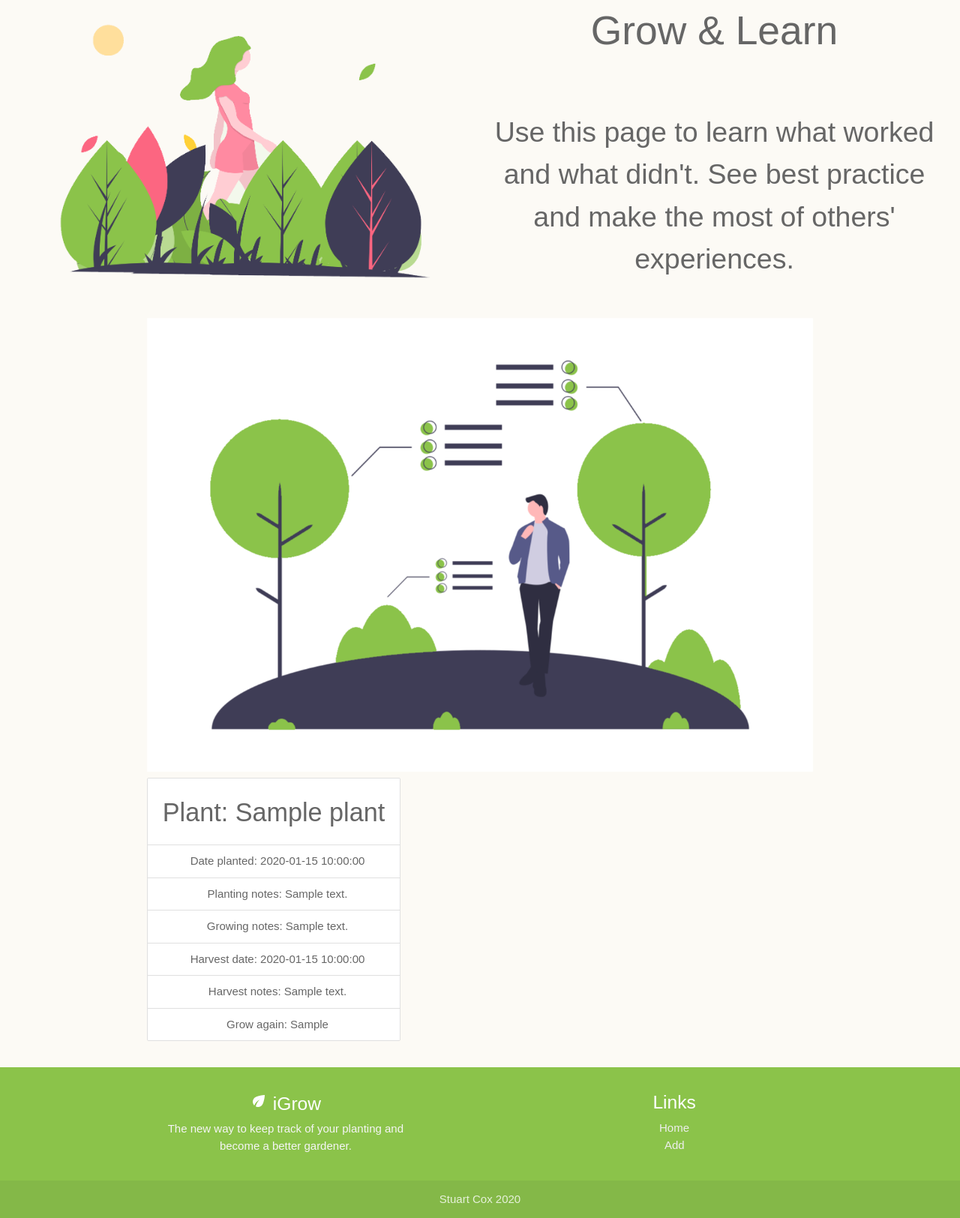
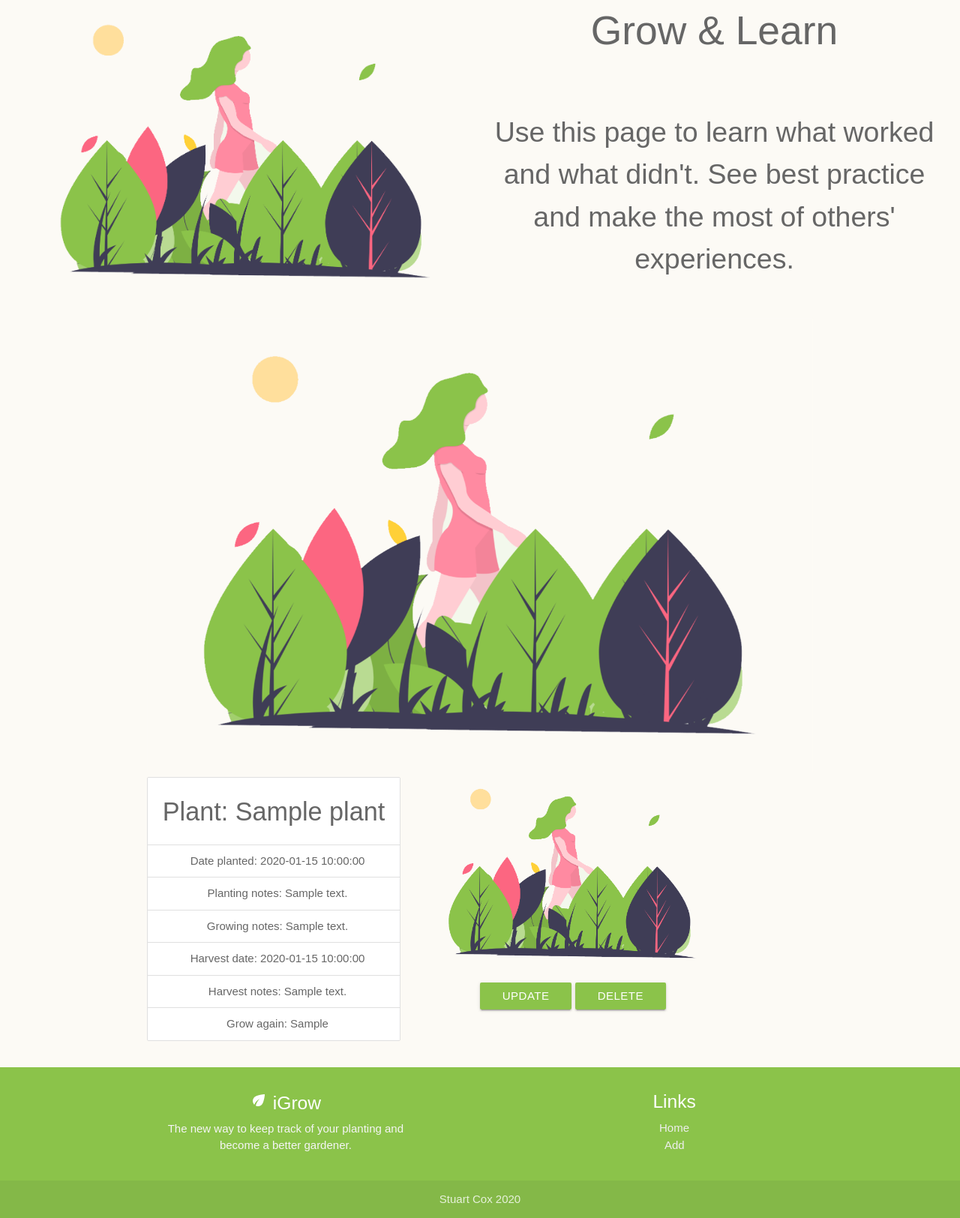
Before and after one commit to StuartCox3107/iGrow, a Flask app: template templates/read.html in a window 1280 px wide. Shown: the part 95-1719 px from the top of the page at 75% size. Run offline with Flask 2, Linux system fonts and the light colour scheme; the template is opened without the code that fills it: most values are stand-ins (such as "Sample title", 1, 10 or a date in 2020); some libraries are stand-ins or nearby versions; some web fonts are replaced.

Commit message:
read page functionality now working with holder images to test

```diff
--- a/static/css/style.css
+++ b/static/css/style.css
@@ -57,6 +57,10 @@ a {
     padding-top: 30px;
 }
 
+#finalplantimage {
+    padding-left: 30px;
+}
+
 #readtext {
     font-size: 2.5rem;
 }
--- a/templates/read.html
+++ b/templates/read.html
@@ -1,5 +1,4 @@
-{% extends 'base.html' %}
-{% block content %}
+{% extends 'base.html' %} {% block content %}
 
 <div class="container-fluid">
   <div class="row">
@@ -14,17 +13,21 @@
       <h2>Grow & Learn</h2>
       <br />
       <p>
-        Use this page to learn what worked and what didn't. See best
-        practice and make the most of others' experiences.
+        Use this page to learn what worked and what didn't. See best practice
+        and make the most of others' experiences.
       </p>
     </div>
   </div>
 </div>
 
-
 <div class="container">
   <div class="row">
-<img class="materialboxed" width="250" src="static/images/p1card1.png" alt="image of seed pack">
+    <img
+      class="materialboxed"
+      width="150"
+      src="{{url_for('static', filename='/images/' + 'readimage.png')}}"
+      alt="image of seed pack"
+    />
     <ul class="collection with-header">
       <li class="collection-header"><h4>Plant: {{plant.plant_name}}</h4></li>
       <li class="collection-item">Date planted: {{plant.date_planted}}</li>
@@ -34,8 +37,24 @@
       <li class="collection-item">Harvest notes: {{plant.plant_notes}}</li>
       <li class="collection-item">Grow again: {{plant.grow_again}}</li>
     </ul>
+    <div class="col-sm-12 col-md-6 float-left" id="finalplantimage">
+      <img
+        class="img-fluid"
+        src="{{url_for('static', filename='/images/' + 'readimage.png')}}"
+        alt="picture of someone walking past trees"
+      />
+      <a
+            class="waves-effect waves-light btn"
+            href="{{url_for('update_planting', plant_id=plant._id)}}"
+            class="card-link"
+            >Update</a
+          >
+          <a class="waves-effect waves-light btn" href="{{url_for('delete_planting', plant_id=plant._id)}}" class="card-link"
+            >Delete</a
+          >
+    </div>
+
   </div>
 </div>
 
-
 {% endblock %}
```
Lines whose indentation alone changed are shown as unchanged.
